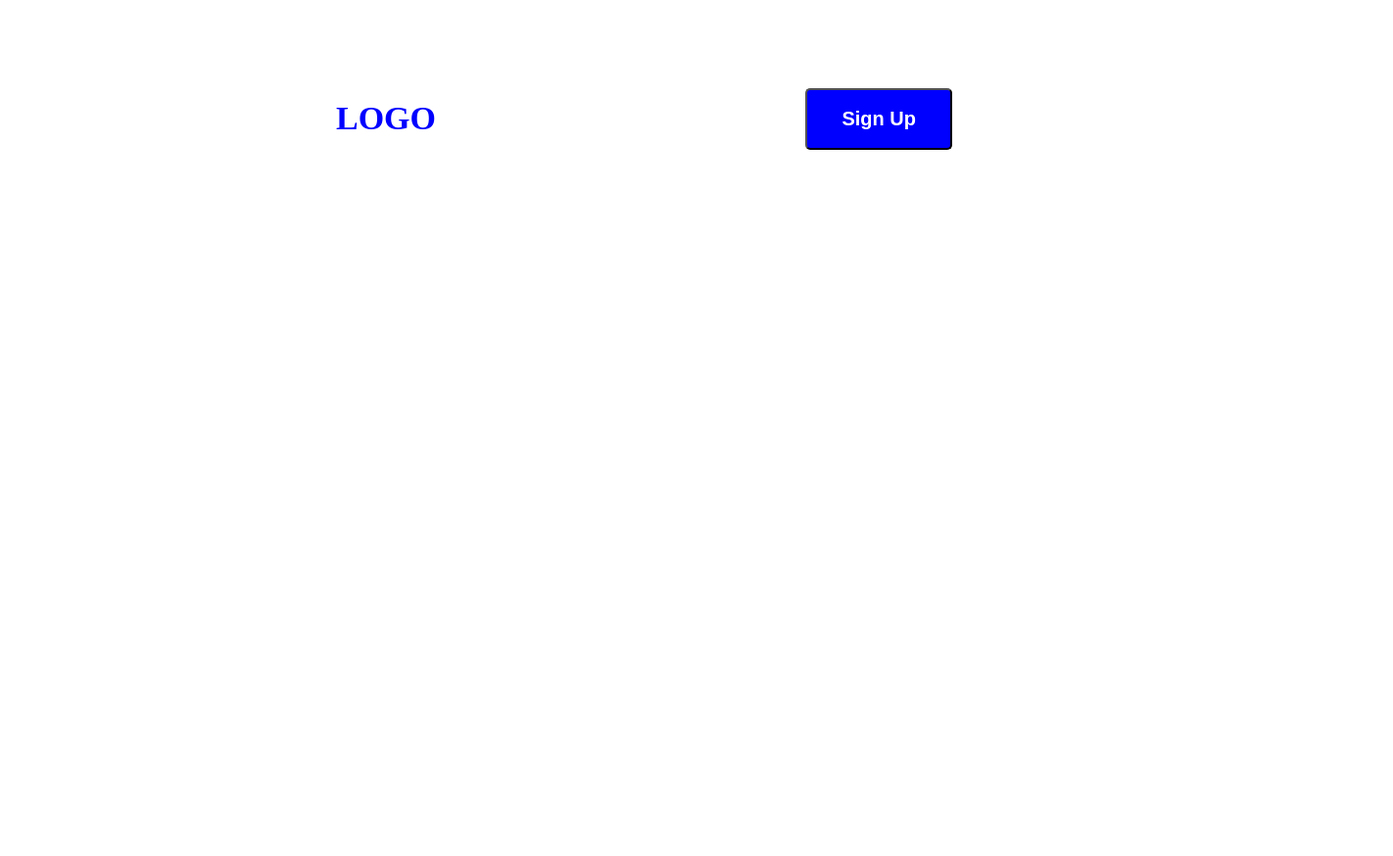
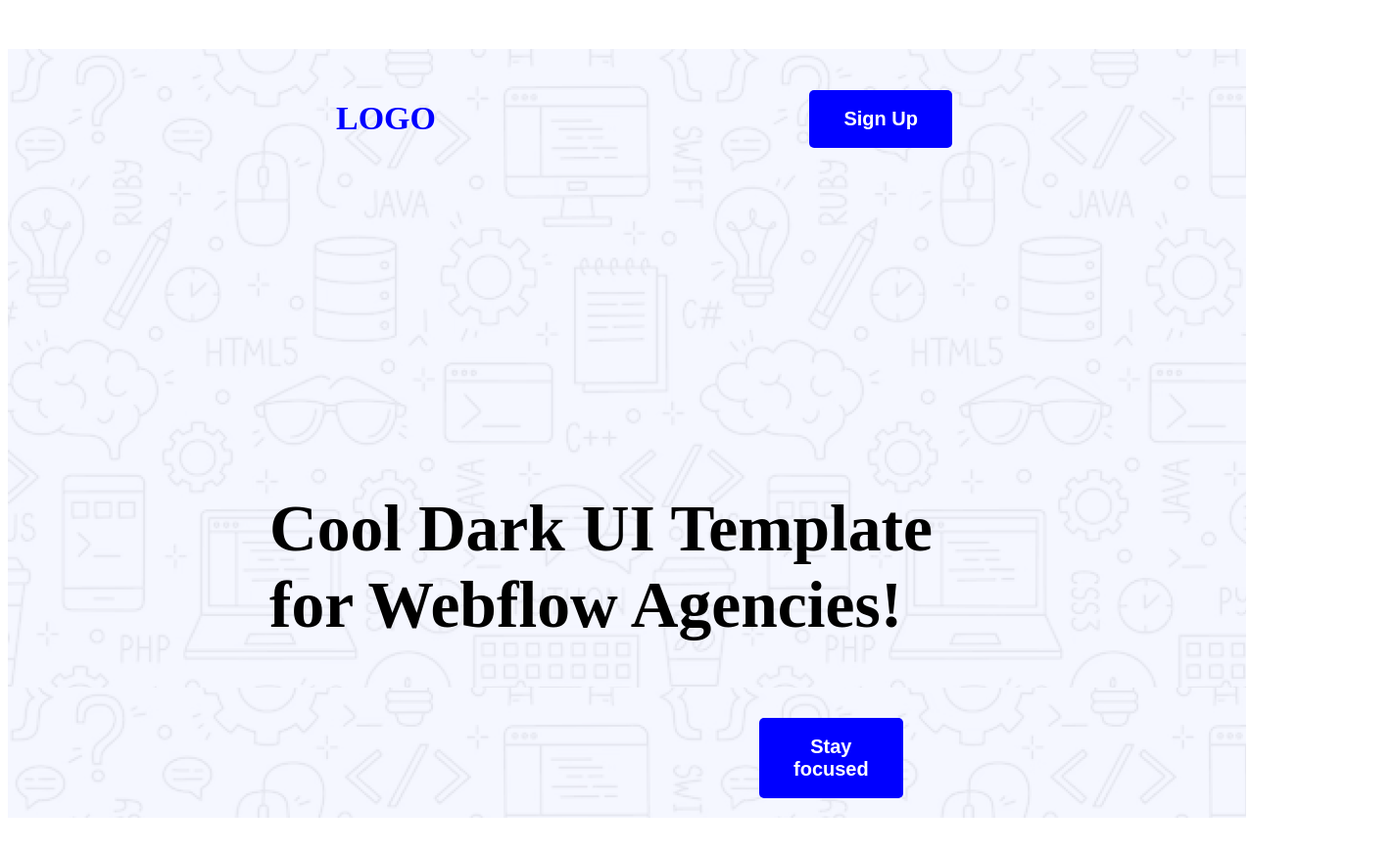
Before and after one commit to Riad65/my-first-assignment, a plain HTML site: page index.html in a window 1280 px wide. Shown: the whole page at 98% size, 1422 px wide, since content can reach past the window. Before the commit the page ends 800 px from the top, so only its background shows below. Drawn offline with Linux system fonts and the light colour scheme.

Commit message:
code commit

```diff
--- a/index.html
+++ b/index.html
@@ -7,12 +7,18 @@
     <link rel="stylesheet" href="styles/style.css">
 </head>
 <body>
-    <header>
+    <header class="header">
+
         <nav>
             <h3 class="logo">LOGO</h3>
            <ul><li><a  href=""><button class="btnprimary">Sign Up</button></a></li></ul>
 
         </nav>
+        <div class="banner">
+            <div class="banner-content"> <h2>Cool Dark UI Template for Webflow Agencies!</h2> </div>
+             <button class="btnprimary1">Stay focused</button>
+        </div>
+
     </header>
     <main>
 
--- a/styles/style.css
+++ b/styles/style.css
@@ -21,9 +21,37 @@ nav ul li {
     font-weight: bold;
     font-size: 20px;
     color: white;
+    border: none;
     padding: 18px 35px;
     border-radius: 5px;
 }
+
+.btnprimary1{
+    background-color: blue;
+    font-weight: bold;
+    font-size: 20px;
+    color: white;
+    border: none;
+    padding: 18px 35px;
+    border-radius: 5px;
+    margin: 20px 500px;
+}
+
+
+.banner{
+    font-size: 45px;
+    font-weight: 600;
+    margin: 309px 267px 237px 267px;
+    justify-content: center;
+
+}
+
+.banner-content{
+    align-items: center;
+    overflow-wrap: break-word;
+
+}
+
 
 .logo{
     font-weight: bold;
@@ -33,3 +61,8 @@ nav ul li {
     padding: 18px 35px;
     border-radius: 5px;
 }
+
+.header{
+    background-image: url('../image/Hero-bg.png');
+    background-repeat: none;
+}
```
